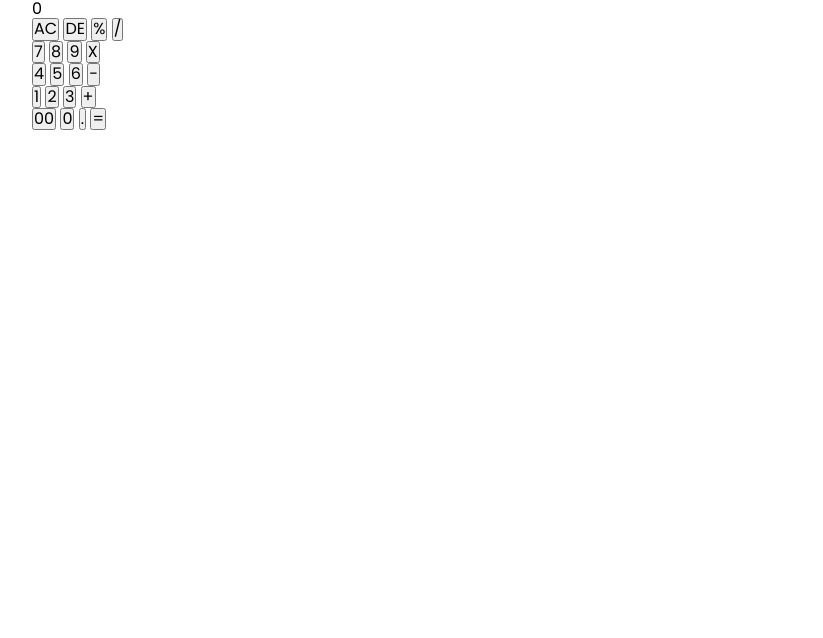
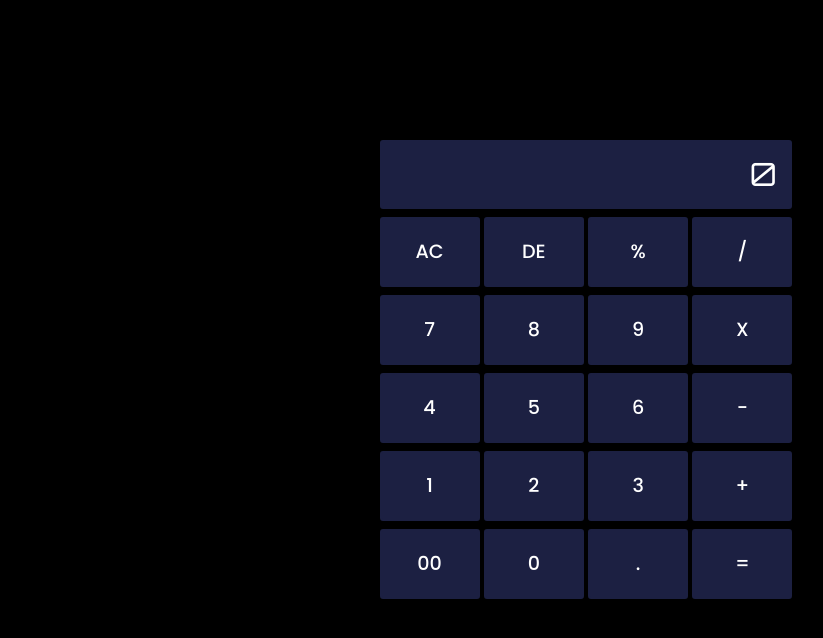
Before and after one commit to aruntutter/calculator, a plain HTML site: page index.html in a window 1280 px wide. Shown: the whole page, without its empty margins (54-877 px from the left). Drawn offline with Linux system fonts and the light colour scheme.

Commit message:
css completed

```diff
--- a/styles/style.css
+++ b/styles/style.css
@@ -14,7 +14,7 @@
 :root{
   --clr-output-font-family: 'Orbitron', sans-serif;
   --crl-cal-bg: #14213d ;
-  --crl-orange: #eb5e28;
+  --crl-orange: #f9544c;
   --crl-white: #ffffff;
   --crl-black:#000000;
 }
@@ -26,37 +26,51 @@ html {
 
 body {
   font-family: "Poppins", sans-serif;
-  background-color: #fff;
-}
-
-/* global css */
-
-a {
-  text-decoration: none;
-}
-
-li {
-  list-style: none;
+  background-color: var(--crl-black);
+  display: flex;
+  align-items: center;
+  justify-content: center;
 }
 
 .container {
   max-width: 1140px;
-  margin: 0 auto;
-  padding-left: 1rem;
-  padding-right: 1rem;
+  margin: 140px auto;
+  /* border: 1px solid; */
+  display: flex;
+  flex-direction: column;
+  align-items: center;
+  justify-content: center;
+  /* background-color: var(--crl-cal-bg); */
 }
 
-.btn {
+.cal-output{
+  width: 100%;
+  padding: 1rem;
+  /* border: 2px solid var(--crl-cal-bg); */
+  text-align: end;
+  background-color: #1c2042;
+  border-radius: 3px;
+}
+
+.cal-output span{
+  font-size: 2rem;
+  font-weight: 400;
+  font-family: var(--clr-output-font-family);
+  color: var(--crl-white);
+}
+
+button {
+  width: 100px;
+  height: 70px;
   display: inline-block;
-  border-radius: 8px;
+  border-radius: 3px;
   padding: 0.5rem 1.5rem;
   margin-top: 0.5rem;
   text-transform: capitalize;
   font-size: 1.2rem;
   font-weight: 500;
   cursor: pointer;
-  /* customize */
   background-color: #1c2042;
-  color: white;
+  color: var(--crl-white);
   border: 2px solid #1c2042;
 }
```
